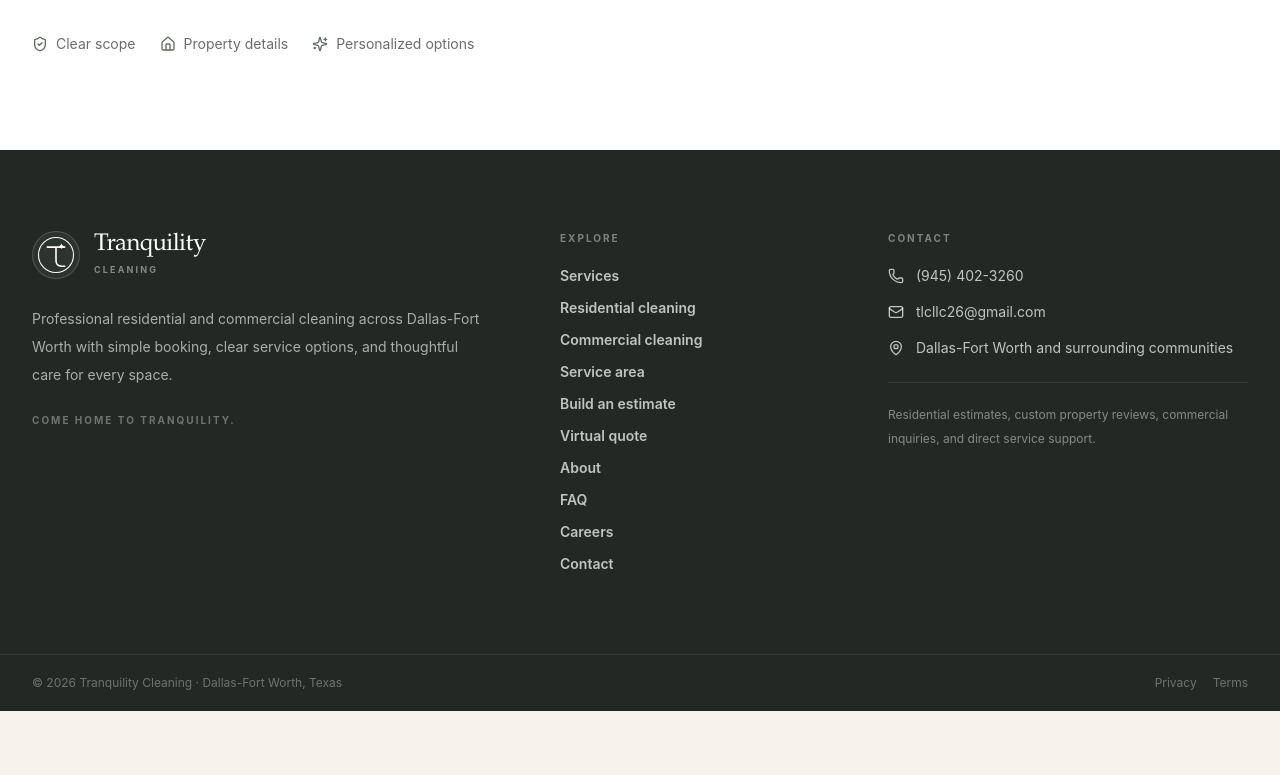
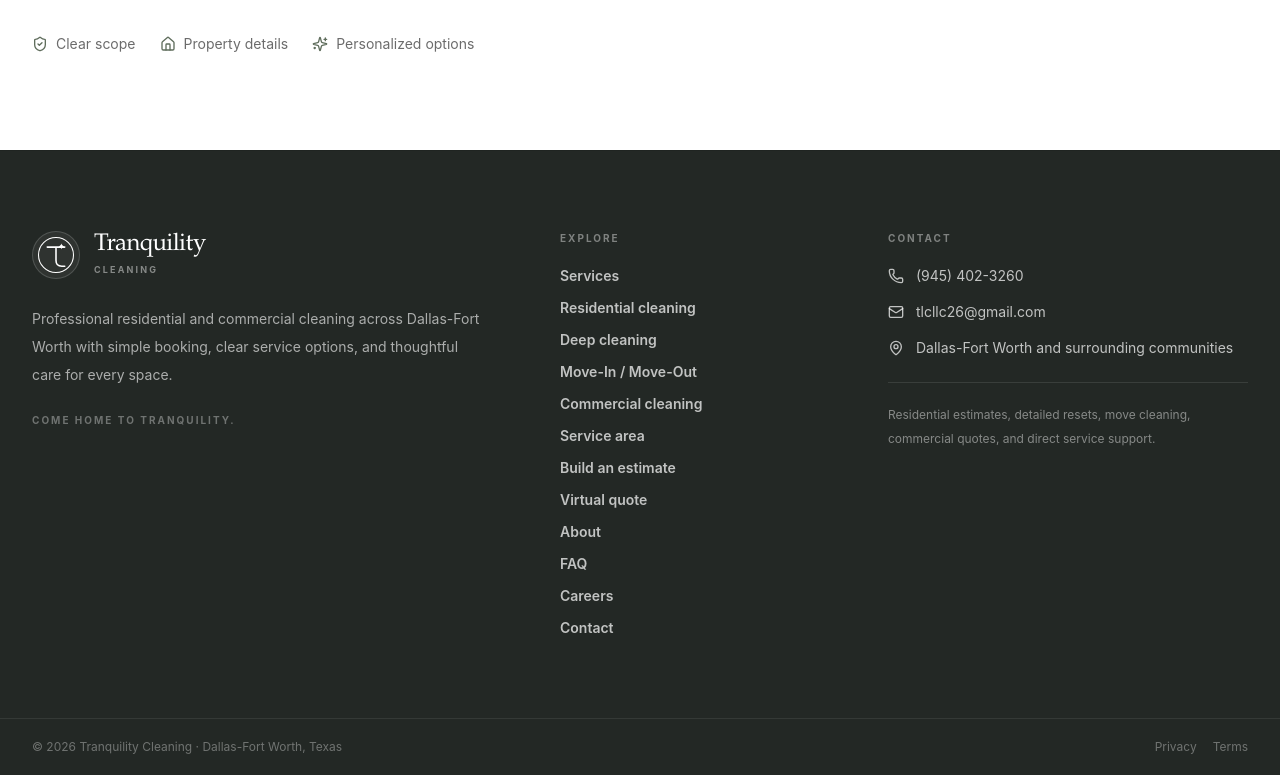
Before and after one commit to EXPRESS-AUDIO-POWER-COMPANY/tranquility-platform, a React (Vite) app: page / in a window 1280 px wide. Shown: the part 5177-5952 px from the top of the page. Before the commit the page ends 5888 px from the top, so only its background shows below. Built offline with nearby package versions, Linux system fonts and the light colour scheme; no server answers.

Commit message:
feat: complete footer service architecture

```diff
--- a/src/components/layout/Footer.tsx
+++ b/src/components/layout/Footer.tsx
@@ -26,6 +26,8 @@ export function Footer() {
           <div className="mt-5 grid gap-3 text-sm font-semibold text-white/72">
             <Link className="transition hover:text-white" to="/services">Services</Link>
             <Link className="transition hover:text-white" to="/residential-cleaning">Residential cleaning</Link>
+            <Link className="transition hover:text-white" to="/deep-cleaning">Deep cleaning</Link>
+            <Link className="transition hover:text-white" to="/move-in-move-out-cleaning">Move-In / Move-Out</Link>
             <Link className="transition hover:text-white" to="/commercial-cleaning">Commercial cleaning</Link>
             <Link className="transition hover:text-white" to="/service-area">Service area</Link>
             <Link className="transition hover:text-white" to="/booking">Build an estimate</Link>
@@ -54,7 +56,7 @@ export function Footer() {
             </Link>
           </div>
           <div className="mt-6 border-t border-white/10 pt-5">
-            <p className="text-xs leading-6 text-white/45">Residential estimates, custom property reviews, commercial inquiries, and direct service support.</p>
+            <p className="text-xs leading-6 text-white/45">Residential estimates, detailed resets, move cleaning, commercial quotes, and direct service support.</p>
           </div>
         </div>
       </div>
```
